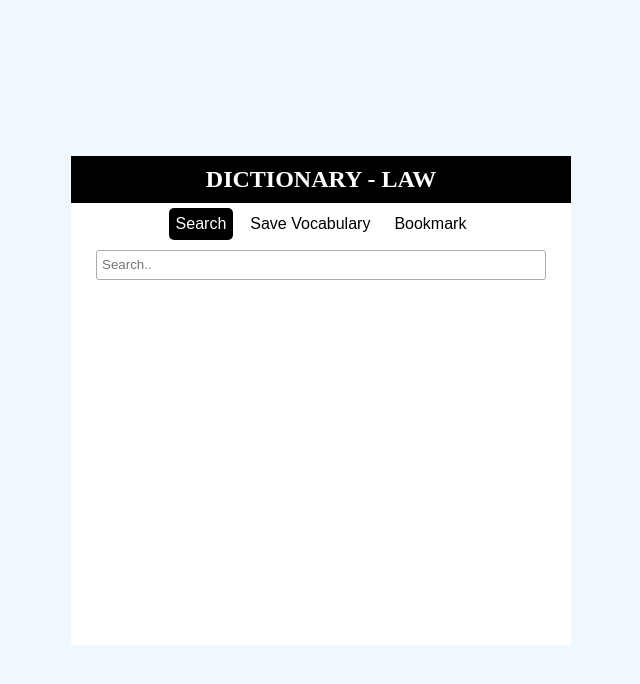
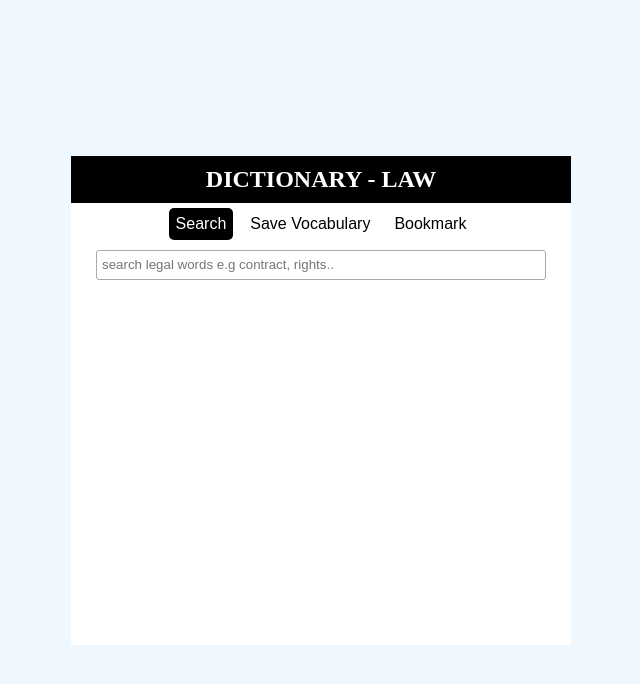
Before and after one commit to maum0229/LAW_Dictionary, a plain HTML site: page index.html in a window 1280 px wide. Shown: the whole page, without its empty margins (319-959 px from the left). Drawn offline with Linux system fonts and the light colour scheme.

Commit message:
change in seach placeholder

```diff
--- a/index.html
+++ b/index.html
@@ -21,7 +21,7 @@
             </nav>
             <div class="search_aria">
                 <div class="searchBox">
-                    <input type="search" id="searchInput" placeholder="Search..">
+                    <input type="search" id="searchInput" placeholder="search legal words e.g contract, rights..">
                 </div>
                 <ul id="searchResults">
 
```
